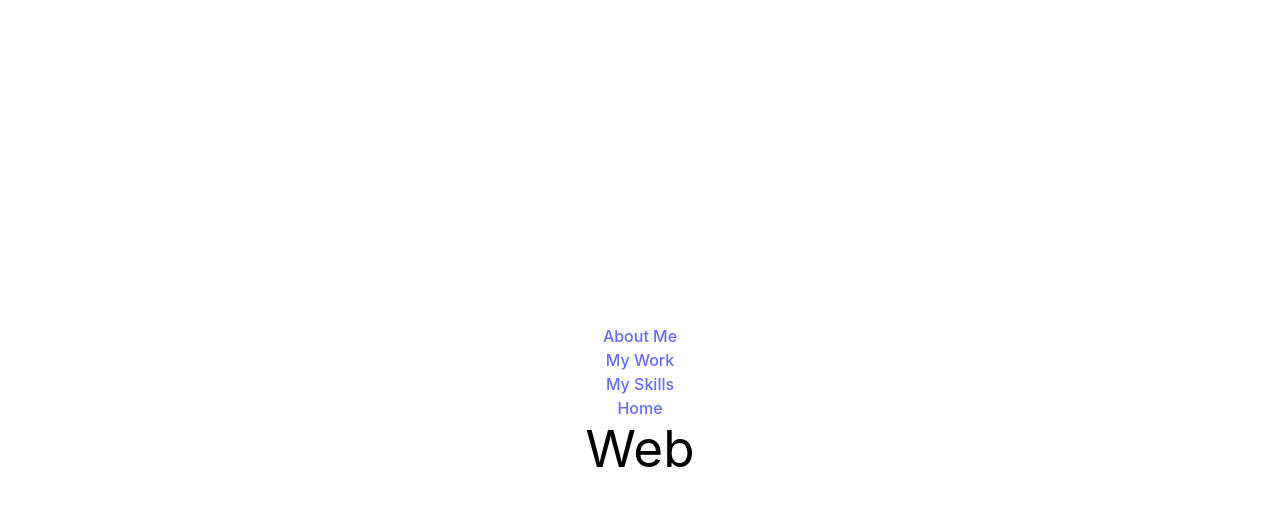
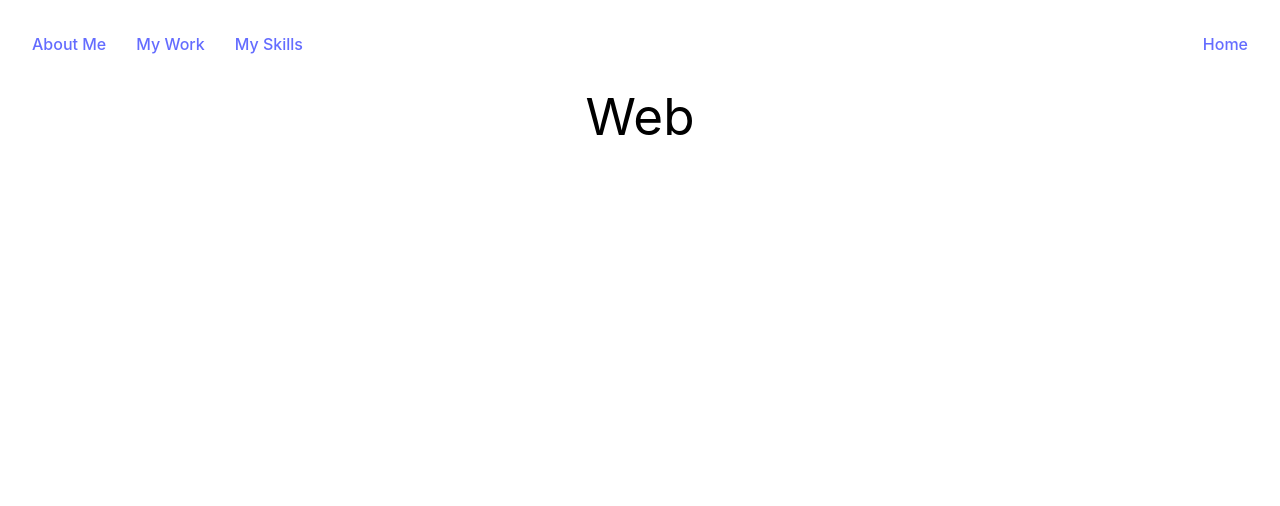
Before and after one commit to Diaa-E/portfolio, a React (Vite) app: page /web in a window 1280 px wide. Shown: the top 506 px of the page. Built offline with nearby package versions, Linux system fonts and the light colour scheme.

Commit message:
Add basic styling to nav bar

```diff
--- a/src/components/NavBar.jsx
+++ b/src/components/NavBar.jsx
@@ -1,10 +1,11 @@
+import styles from "./NavBar.module.css";
 import { Link } from "react-router-dom";
 
 export default function NavBar({ scrollAnchors = [{to: "#root", text: "root"}] })
 {
     return (
-        <nav>
-            <ul>
+        <nav className={styles["nav-bar"]}>
+            <ul className={styles["link-list"]}>
             {
                 scrollAnchors.map(anchor => (
                     <li key={anchor.to}>
@@ -13,7 +14,7 @@ export default function NavBar({ scrollAnchors = [{to: "#root", text: "root"}] }
                 ))
             }
             </ul>
-            <ul>
+            <ul className={styles["link-list"]}>
                 <li>
                     <Link to={"/"}>Home</Link>
                 </li>
--- /dev/null
+++ b/src/components/NavBar.module.css
@@ -0,0 +1,15 @@
+.nav-bar{
+    position: -webkit-sticky;
+    position: sticky;
+    top: 0px;
+    display: flex;
+    flex-direction: row;
+    place-content: space-between;
+    padding: 2rem;
+}
+
+.link-list{
+    display: flex;
+    flex-direction: row;
+    gap: 30px;
+}
--- a/src/main.css
+++ b/src/main.css
@@ -10,9 +10,10 @@
 }
 
 #root {
+  position: relative;
   max-width: 1280px;
-  margin: 0 auto;
-  padding: 2rem;
+  width: 100%;
+  min-height: 100dvh;
   text-align: center;
 }
 
@@ -28,7 +29,10 @@ a:hover {
 body {
   margin: 0;
   display: flex;
-  place-items: center;
+  align-items: flex-start;
+  align-content: flex-start;
+  justify-items: center;
+  justify-content: center;
   min-width: 320px;
   min-height: 100vh;
 }
```
